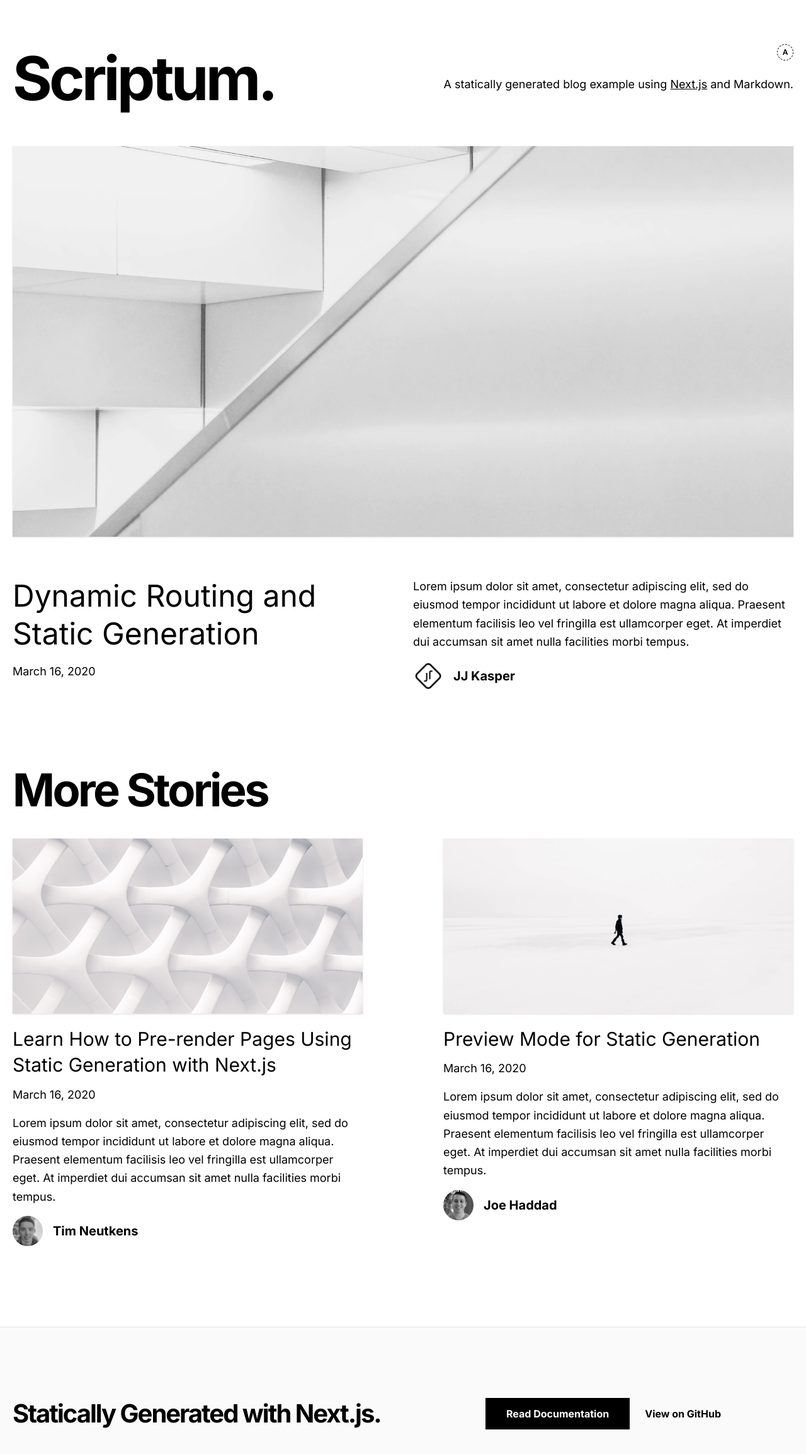
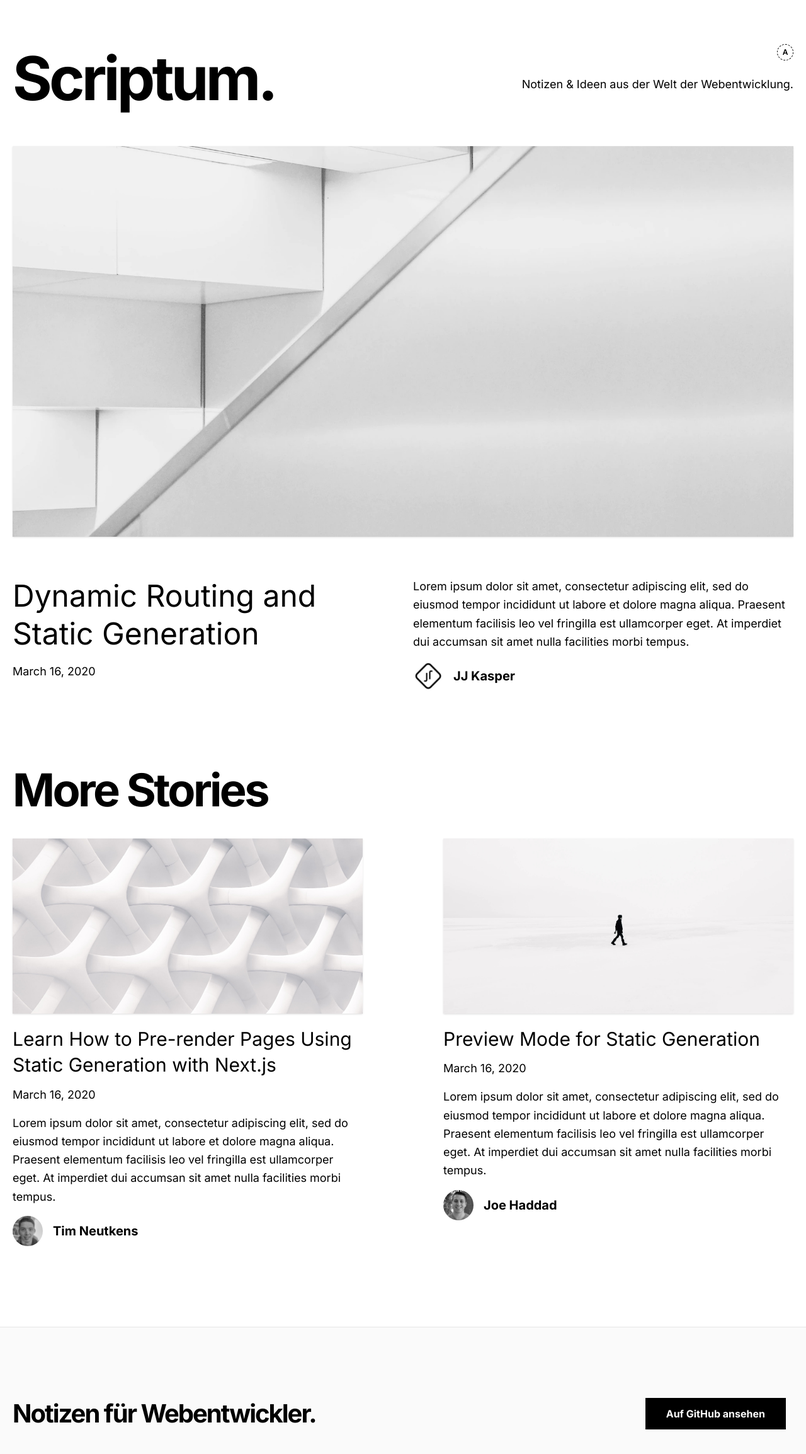
Before and after one commit to armanabkar/dev-blog, a Next.js app: page / in a window 1280 px wide. Shown: the top 2308 px of the page at 63% size. Built offline with nearby package versions, Linux system fonts and the light colour scheme.

Commit message:
Update layout and styles

```diff
--- a/src/app/_components/alert.tsx
+++ /dev/null
@@ -1,48 +0,0 @@
-import Container from "@/app/_components/container";
-import { EXAMPLE_PATH } from "@/lib/constants";
-import cn from "classnames";
-
-type Props = {
-  preview?: boolean;
-};
-
-const Alert = ({ preview }: Props) => {
-  return (
-    <div
-      className={cn("border-b dark:bg-slate-800", {
-        "bg-neutral-800 border-neutral-800 text-white": preview,
-        "bg-neutral-50 border-neutral-200": !preview,
-      })}
-    >
-      <Container>
-        <div className="py-2 text-center text-sm">
-          {preview ? (
-            <>
-              This page is a preview.{" "}
-              <a
-                href="/api/exit-preview"
-                className="underline hover:text-teal-300 duration-200 transition-colors"
-              >
-                Click here
-              </a>{" "}
-              to exit preview mode.
-            </>
-          ) : (
-            <>
-              The source code for this blog is{" "}
-              <a
-                href={`https://github.com/vercel/next.js/tree/canary/examples/${EXAMPLE_PATH}`}
-                className="underline hover:text-blue-600 duration-200 transition-colors"
-              >
-                available on GitHub
-              </a>
-              .
-            </>
-          )}
-        </div>
-      </Container>
-    </div>
-  );
-};
-
-export default Alert;
--- a/src/app/_components/footer.tsx
+++ b/src/app/_components/footer.tsx
@@ -1,5 +1,5 @@
 import Container from "@/app/_components/container";
-import { EXAMPLE_PATH } from "@/lib/constants";
+import { GITHUB_REPOSITORY } from "@/lib/constants";
 
 export function Footer() {
   return (
@@ -7,20 +7,15 @@ export function Footer() {
       <Container>
         <div className="py-28 flex flex-col lg:flex-row items-center">
           <h3 className="text-4xl lg:text-[2.5rem] font-bold tracking-tighter leading-tight text-center lg:text-left mb-10 lg:mb-0 lg:pr-4 lg:w-1/2">
-            Statically Generated with Next.js.
+            Notizen für Webentwickler.
           </h3>
-          <div className="flex flex-col lg:flex-row justify-center items-center lg:pl-4 lg:w-1/2">
+          <div className="flex flex-col lg:flex-row justify-end items-center lg:pl-4 lg:w-1/2">
             <a
-              href="https://nextjs.org/docs/app/building-your-application/routing/layouts-and-templates"
+              href={`${GITHUB_REPOSITORY}`}
+              target="_blank"
               className="mx-3 bg-black hover:bg-white hover:text-black border border-black text-white font-bold py-3 px-12 lg:px-8 duration-200 transition-colors mb-6 lg:mb-0"
             >
-              Read Documentation
-            </a>
-            <a
-              href={`https://github.com/vercel/next.js/tree/canary/examples/${EXAMPLE_PATH}`}
-              className="mx-3 font-bold hover:underline"
-            >
-              View on GitHub
+              Auf GitHub ansehen
             </a>
           </div>
         </div>
--- a/src/app/_components/header.tsx
+++ b/src/app/_components/header.tsx
@@ -1,10 +1,11 @@
+import { SITE_TITLE } from "@/lib/constants";
 import Link from "next/link";
 
 const Header = () => {
   return (
     <h2 className="text-2xl md:text-4xl font-bold tracking-tight md:tracking-tighter leading-tight mb-20 mt-8 flex items-center">
       <Link href="/" className="hover:underline">
-        Scriptum
+        {SITE_TITLE}
       </Link>
       .
     </h2>
--- a/src/app/_components/intro.tsx
+++ b/src/app/_components/intro.tsx
@@ -1,20 +1,13 @@
-import { CMS_NAME } from "@/lib/constants";
+import { SITE_TITLE } from "@/lib/constants";
 
 export function Intro() {
   return (
     <section className="flex-col md:flex-row flex items-center md:justify-between mt-16 mb-16 md:mb-12">
       <h1 className="text-5xl md:text-8xl font-bold tracking-tighter leading-tight md:pr-8">
-        Scriptum.
+        {SITE_TITLE}.
       </h1>
       <h4 className="text-center md:text-left text-lg mt-5 md:pl-8">
-        A statically generated blog example using{" "}
-        <a
-          href="https://nextjs.org/"
-          className="underline hover:text-blue-600 duration-200 transition-colors"
-        >
-          Next.js
-        </a>{" "}
-        and {CMS_NAME}.
+        Notizen & Ideen aus der Welt der Webentwicklung.
       </h4>
     </section>
   );
--- a/src/app/_components/markdown-styles.module.css
+++ b/src/app/_components/markdown-styles.module.css
@@ -1,3 +1,5 @@
+@reference "../../app/globals.css";
+
 .markdown {
   @apply text-lg leading-relaxed;
 }
--- a/src/app/layout.tsx
+++ b/src/app/layout.tsx
@@ -1,5 +1,5 @@
 import Footer from "@/app/_components/footer";
-import { CMS_NAME, HOME_OG_IMAGE_URL } from "@/lib/constants";
+import { SITE_TITLE, HOME_OG_IMAGE_URL } from "@/lib/constants";
 import type { Metadata } from "next";
 import { Inter } from "next/font/google";
 import cn from "classnames";
@@ -10,8 +10,8 @@ import "./globals.css";
 const inter = Inter({ subsets: ["latin"] });
 
 export const metadata: Metadata = {
-  title: `Next.js Blog Example with ${CMS_NAME}`,
-  description: `A statically generated blog example using Next.js and ${CMS_NAME}.`,
+  title: `${SITE_TITLE} | Notizen für Webentwickler`,
+  description: `Notizen & Ideen aus der Welt der Webentwicklung.`,
   openGraph: {
     images: [HOME_OG_IMAGE_URL],
   },
--- a/src/app/posts/[slug]/page.tsx
+++ b/src/app/posts/[slug]/page.tsx
@@ -1,9 +1,7 @@
 import { Metadata } from "next";
 import { notFound } from "next/navigation";
 import { getAllPosts, getPostBySlug } from "@/lib/api";
-import { CMS_NAME } from "@/lib/constants";
 import markdownToHtml from "@/lib/markdownToHtml";
-import Alert from "@/app/_components/alert";
 import Container from "@/app/_components/container";
 import Header from "@/app/_components/header";
 import { PostBody } from "@/app/_components/post-body";
@@ -21,7 +19,6 @@ export default async function Post(props: Params) {
 
   return (
     <main>
-      <Alert preview={post.preview} />
       <Container>
         <Header />
         <article className="mb-32">
@@ -52,7 +49,7 @@ export async function generateMetadata(props: Params): Promise<Metadata> {
     return notFound();
   }
 
-  const title = `${post.title} | Next.js Blog Example with ${CMS_NAME}`;
+  const title = `${post.title} | Notizen & Ideen zur Webentwicklung`;
 
   return {
     title,
--- a/src/lib/constants.ts
+++ b/src/lib/constants.ts
@@ -1,4 +1,4 @@
-export const EXAMPLE_PATH = "blog-starter";
-export const CMS_NAME = "Markdown";
+export const SITE_TITLE = "Scriptum";
+export const GITHUB_REPOSITORY = "https://github.com/armanabkar/dev-blog";
 export const HOME_OG_IMAGE_URL =
   "https://og-image.vercel.app/Next.js%20Blog%20Starter%20Example.png?theme=light&md=1&fontSize=100px&images=https%3A%2F%2Fassets.vercel.com%2Fimage%2Fupload%2Ffront%2Fassets%2Fdesign%2Fnextjs-black-logo.svg";
```
Also changed, not shown: tsconfig.json (+19 -6 lines), 1 other file (tests, documents, lock files or other folders).
